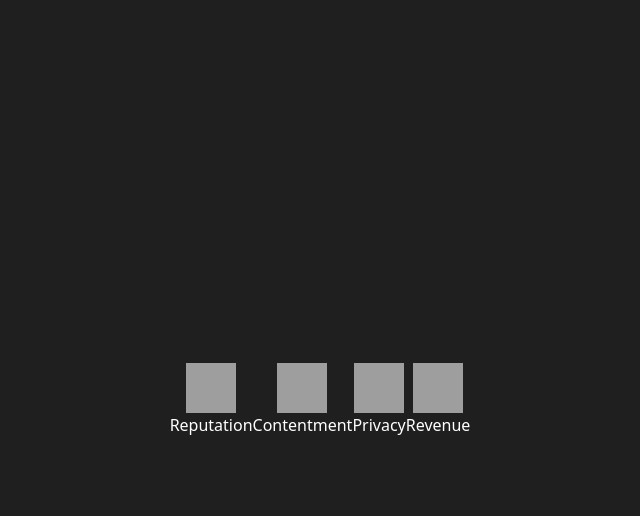
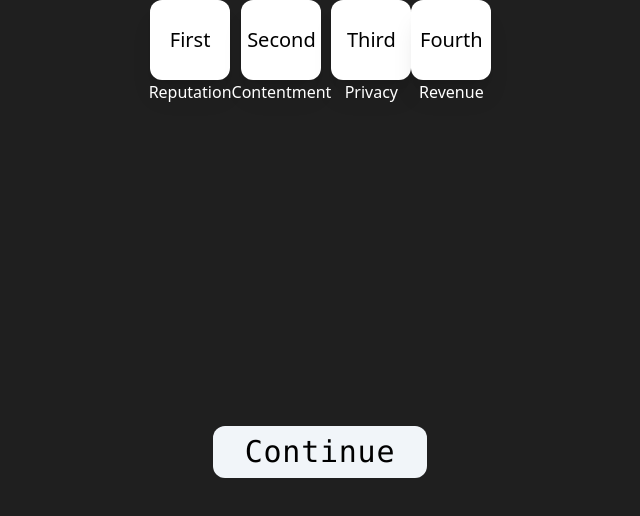
Before and after one commit to daancs/AppStoreEthics, a Next.js app: page /consequence in a window 1280 px wide. Shown: the top 516 px of the page, without its empty margins (320-960 px from the left). Built offline with nearby package versions, Linux system fonts and the light colour scheme; grey boxes are pictures that could not be loaded.

Commit message:
Created a skeleton for the consequence page

```diff
--- /dev/null
+++ b/src/components/ConsequencePageSkeleton.tsx
@@ -0,0 +1,49 @@
+import Button from '@/components/Button'
+import GameIcon from '@/components/GameIcon';
+import { Roboto_Mono } from '@next/font/google'
+
+const roboto = Roboto_Mono({ subsets: ['latin'], variable: '--font-roboto-mono' })
+
+interface ConsequencePageSkeletonProps {
+    firstIcon: string;
+    secondIcon: string;
+    thirdIcon: string;
+    fourthIcon: string;
+}
+// TODO: Change the flash card when implemented (should be included in the interface)
+
+
+/**
+ * A skeleton for the structure of the consequence page.
+ *
+ * @returns the skeleton for the consequence page
+ */
+export default function ConsequencePageSkeleton(props: ConsequencePageSkeletonProps) {
+  return (
+    <>
+        <div className='w-screen h-screen flex flex-col justify-center items-center bg-primary-bg text-white'>
+            <div style={{ display: 'flex', justifyContent: 'space-between', alignItems: 'center' }}>
+                <div style={{ display: 'flex', flexDirection: 'column', alignItems: 'center' }}>
+                    <GameIcon iconName={props.firstIcon}/>
+                    <span>Reputation</span>
+                </div>
+                <div style={{ display: 'flex', flexDirection: 'column', alignItems: 'center' }}>
+                    <GameIcon iconName={props.secondIcon}/>
+                    <span>Contentment</span>
+                </div>
+                <div style={{ display: 'flex', flexDirection: 'column', alignItems: 'center' }}>
+                    <GameIcon iconName={props.thirdIcon}/>
+                    <span>Privacy</span>
+                </div>
+                <div style={{ display: 'flex', flexDirection: 'column', alignItems: 'center' }}>
+                    <GameIcon iconName={props.fourthIcon}/>
+                    <span>Revenue</span>
+                </div>
+            </div>
+            <div className='flex col-start-2 col-end-2 row-start-6 row-end-6 w-full h-full justify-evenly items-center font-mono'>
+                <Button childeren="Continue" link='game'/>
+            </div>
+        </div>
+    </>
+  );
+};
--- a/src/pages/consequence.tsx
+++ b/src/pages/consequence.tsx
@@ -1,39 +1,17 @@
 import Head from 'next/head'
-import { Roboto_Mono } from '@next/font/google'
 import { NextPage } from 'next'
-import { TypeAnimation } from 'react-type-animation'
-import { useEffect, useState } from 'react'
-import { useRouter } from 'next/router'
+import ConsequencePageSkeleton from '@/components/ConsequencePageSkeleton';
 
 const Consequences: NextPage = () => {
     return (
         <>
             <Head>
                 <title>App Store Ethics: The Game</title>
-                <meta name="description" content="Generated by create next app" />
-                <meta name="viewport" content="width=device-width, initial-scale=1" />
+                <meta name="description" content="Generated by create next app"/>
+                <meta name="viewport" content="width=device-width, initial-scale=1"/>
                 <link rel="icon" href="/favicon.ico" />
             </Head>
-            <div className='w-screen h-screen flex flex-col justify-center items-center bg-primary-bg text-white'>
-                <div style={{ display: 'flex', justifyContent: 'space-between', alignItems: 'center' }}>
-                    <div style={{ display: 'flex', flexDirection: 'column', alignItems: 'center' }}>
-                        <img src="icon1.png" alt="Icon 1" style={{ width: '50px', height: '50px' }} />
-                        <span>Reputation</span>
-                    </div>
-                    <div style={{ display: 'flex', flexDirection: 'column', alignItems: 'center' }}>
-                        <img src="icon2.png" alt="Icon 2" style={{ width: '50px', height: '50px' }} />
-                        <span>Contentment</span>
-                    </div>
-                    <div style={{ display: 'flex', flexDirection: 'column', alignItems: 'center' }}>
-                        <img src="icon3.png" alt="Icon 3" style={{ width: '50px', height: '50px' }} />
-                        <span>Privacy</span>
-                    </div>
-                    <div style={{ display: 'flex', flexDirection: 'column', alignItems: 'center' }}>
-                        <img src="icon4.png" alt="Icon 4" style={{ width: '50px', height: '50px' }} />
-                        <span>Revenue</span>
-                    </div>
-                </div>
-            </div>
+            <ConsequencePageSkeleton firstIcon={'First'} secondIcon={'Second'} thirdIcon={'Third'} fourthIcon={'Fourth'}/>
         </>
     )
 }
```
